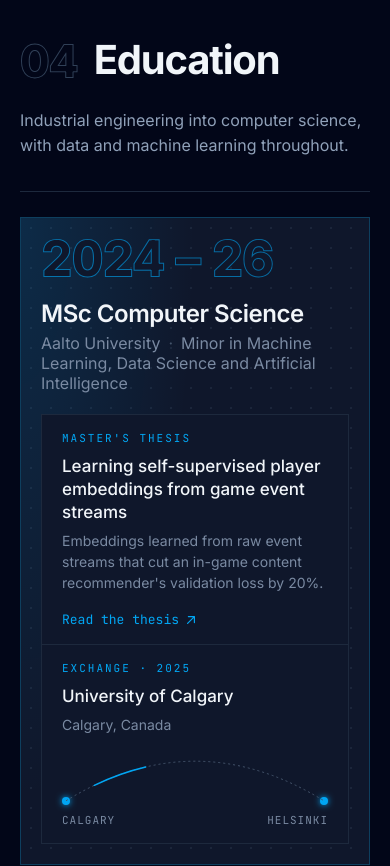
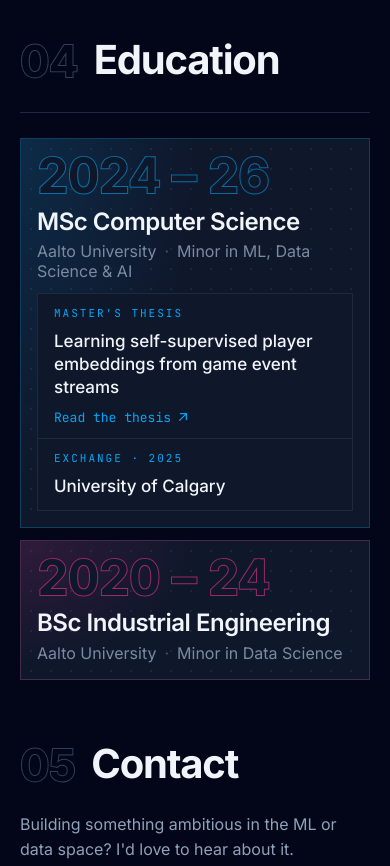
Before and after one commit to alekshiidenhovi/personal-website, a Vue app: page / in a window 390 px wide. Shown: the part 8500-9366 px from the top of the page. Built offline with nearby package versions, Linux system fonts and the light colour scheme.

Commit message:
Tighten the education section on phones
Shorten the MSc minor everywhere, and on phones hide the subtitle, thesis
summary and exchange route, and tighten the card padding.

Co-Authored-By: Claude Opus 5.5 <noreply@anthropic.com>

```diff
--- a/src/components/EducationSection.vue
+++ b/src/components/EducationSection.vue
@@ -319,9 +319,34 @@ h3 {
   grid-column: auto;
 }
 
+/*
+ * Phones: close to the whole section on one screen. The subtitle and thesis
+ * summary repeat what the cards and the experience section already say, and
+ * the route adds nothing beyond the exchange school's name.
+ */
 @media (max-width: 40rem) {
+  :deep(.text p),
+  .thesis .block-detail,
+  .exchange .block-detail,
+  .route {
+    display: none;
+  }
+
+  .card {
+    gap: 0.75rem;
+    padding: 1rem;
+  }
+
   .blocks {
     grid-template-columns: 1fr;
   }
+
+  .block {
+    padding: 0.75rem 1rem;
+  }
+
+  .read {
+    padding-top: 0.25rem;
+  }
 }
 </style>
--- a/src/data/education.ts
+++ b/src/data/education.ts
@@ -17,7 +17,7 @@ export const STUDIES: Study[] = [
   {
     degree: "MSc Computer Science",
     school: "Aalto University",
-    detail: "Minor in Machine Learning, Data Science and Artificial Intelligence",
+    detail: "Minor in ML, Data Science & AI",
     start: 2024,
     end: 2026,
     discipline: "machine learning",
```
